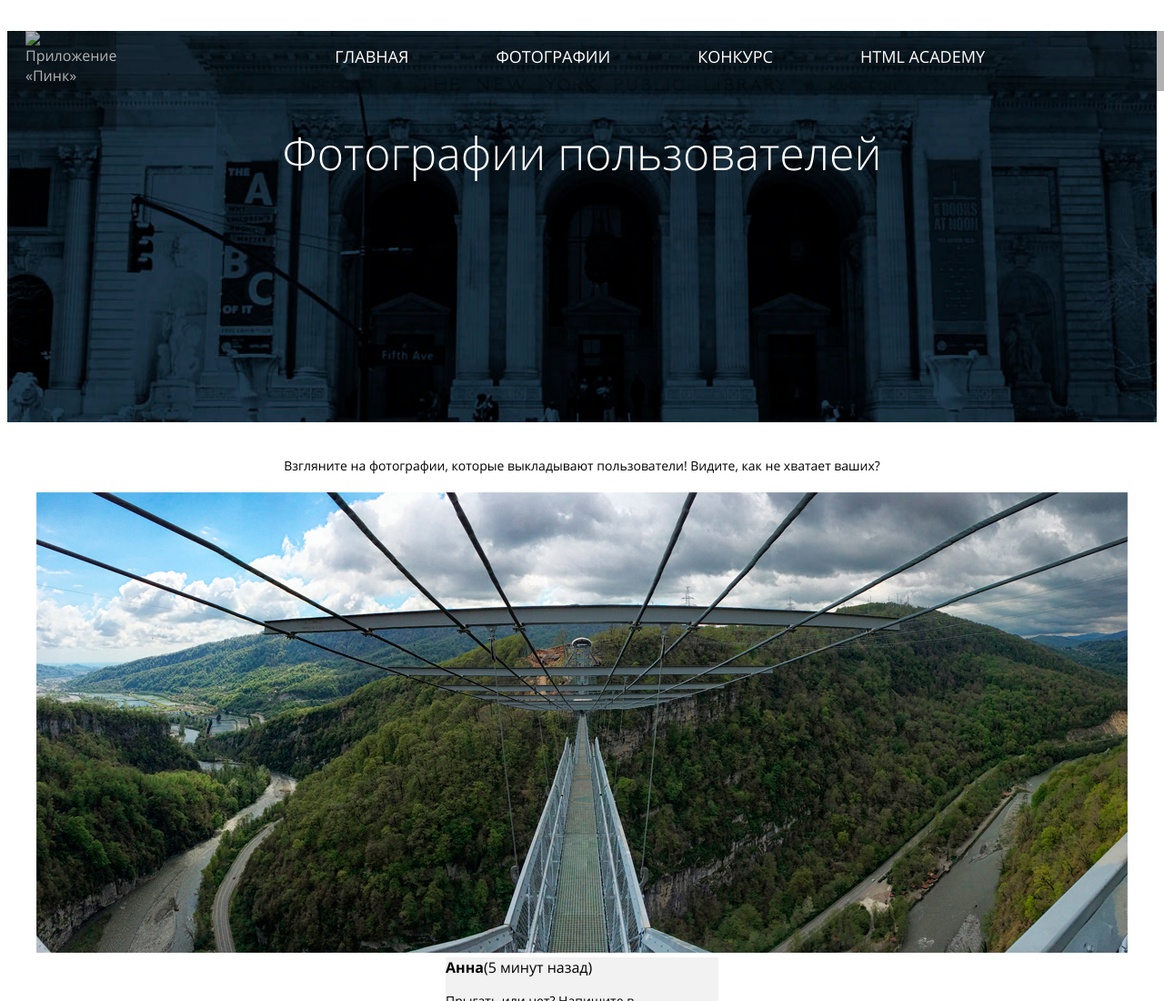
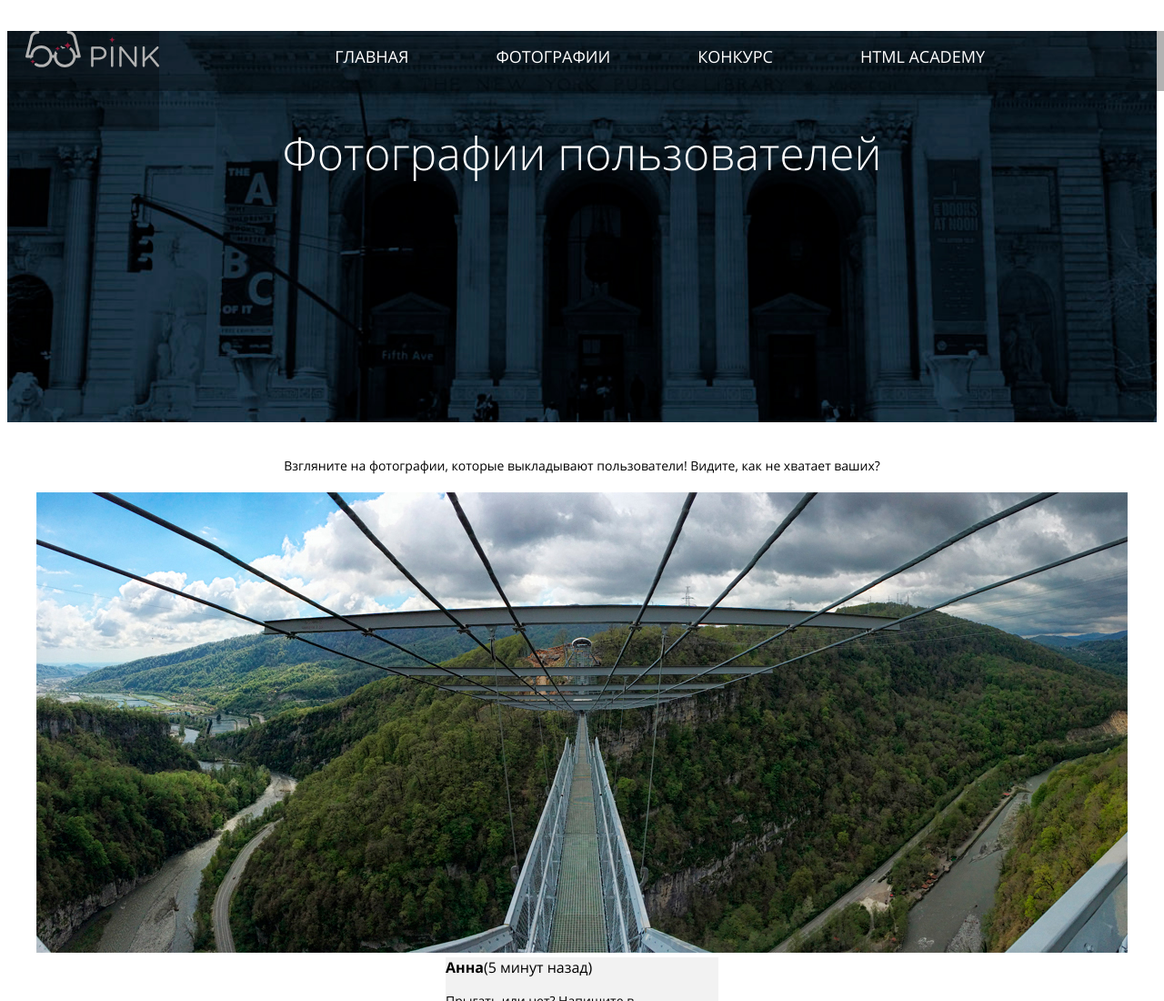
Before and after one commit to Ilia-Cherepkov/1598313-pink-22, a website: page source/catalog.html in a window 1280 px wide. Shown: the top 1100 px of the page at 91% size. Drawn offline with nearby package versions, Linux system fonts and the light colour scheme; files that its build step writes are made by us from their sources.

Commit message:
вносит правки

```diff
--- a/source/catalog.html
+++ b/source/catalog.html
@@ -14,7 +14,7 @@
     <header class="page-header">
       <p class="page-header__logo page-header__logo--closed">
         <picture>
-          <source media="(min-width: 1200px)" srcset="img/logotype-desktop">
+          <source media="(min-width: 1200px)" srcset="img/logotype-desktop.svg">
           <source media="(min-width: 700px)" srcset="img/logotype-tablet.svg">
           <img src="img/logotype-mobile.svg" alt="Приложение «Пинк»">
         </picture>
```
